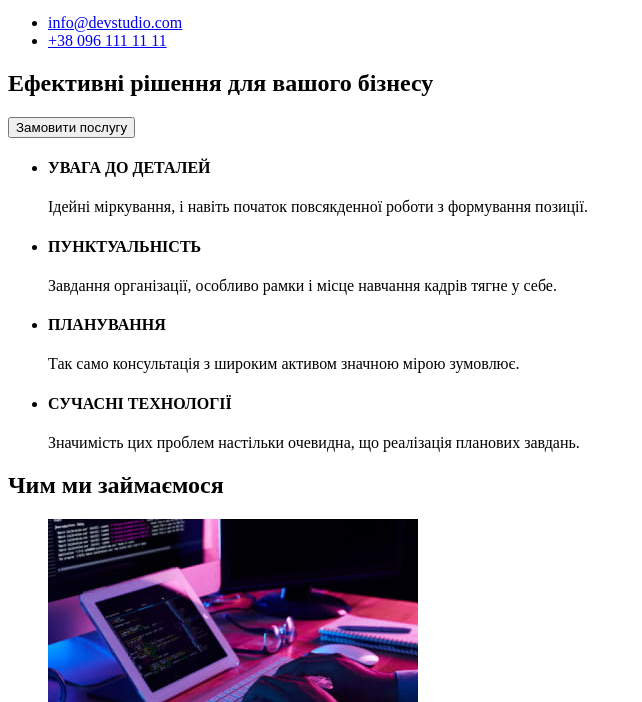
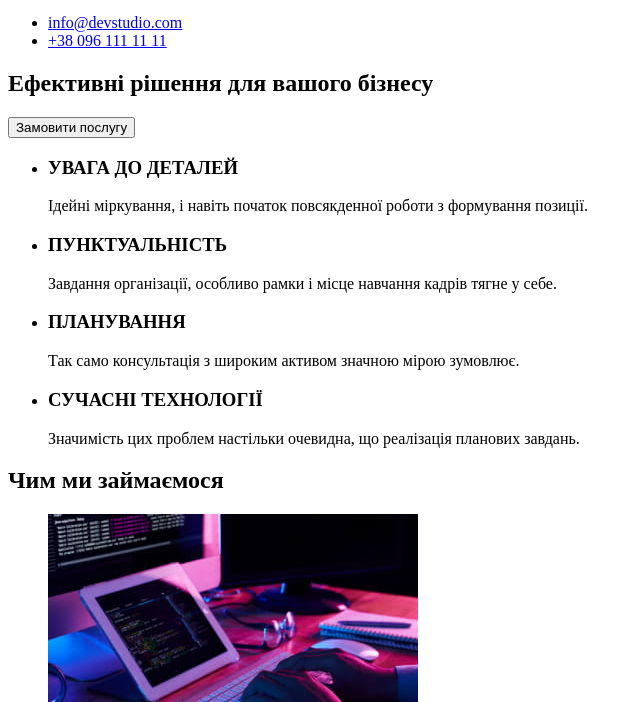
Before and after one commit to korolvv/goit-markup-hw-01, a plain HTML site: page index.html in a window 1280 px wide. Shown: the part 98-800 px from the top of the page, without its empty margins (0-642 px from the left). Drawn offline with Linux system fonts and the light colour scheme.

Commit message:
Update index.html

```diff
--- a/index.html
+++ b/index.html
@@ -38,28 +38,28 @@
 				<h2 style='display: none'>Особливості нашої роботи</h2>
 				<ul>
 					<li>
-						<h4>УВАГА ДО ДЕТАЛЕЙ</h4>
+						<h3>УВАГА ДО ДЕТАЛЕЙ</h4>
 						<p>
 							Ідейні міркування, і навіть початок повсякденної роботи з
 							формування позиції.
 						</p>
 					</li>
 					<li>
-						<h4>ПУНКТУАЛЬНІСТЬ</h4>
+						<h3>ПУНКТУАЛЬНІСТЬ</h4>
 						<p>
 							Завдання організації, особливо рамки і місце навчання
 							кадрів тягне у себе.
 						</p>
 					</li>
 					<li>
-						<h4>ПЛАНУВАННЯ</h4>
+						<h3>ПЛАНУВАННЯ</h4>
 						<p>
 							Так само консультація з широким активом значною мірою
 							зумовлює.
 						</p>
 					</li>
 					<li>
-						<h4>СУЧАСНІ ТЕХНОЛОГІЇ</h4>
+						<h3>СУЧАСНІ ТЕХНОЛОГІЇ</h4>
 						<p>
 							Значимість цих проблем настільки очевидна, що реалізація
 							планових завдань.
```
